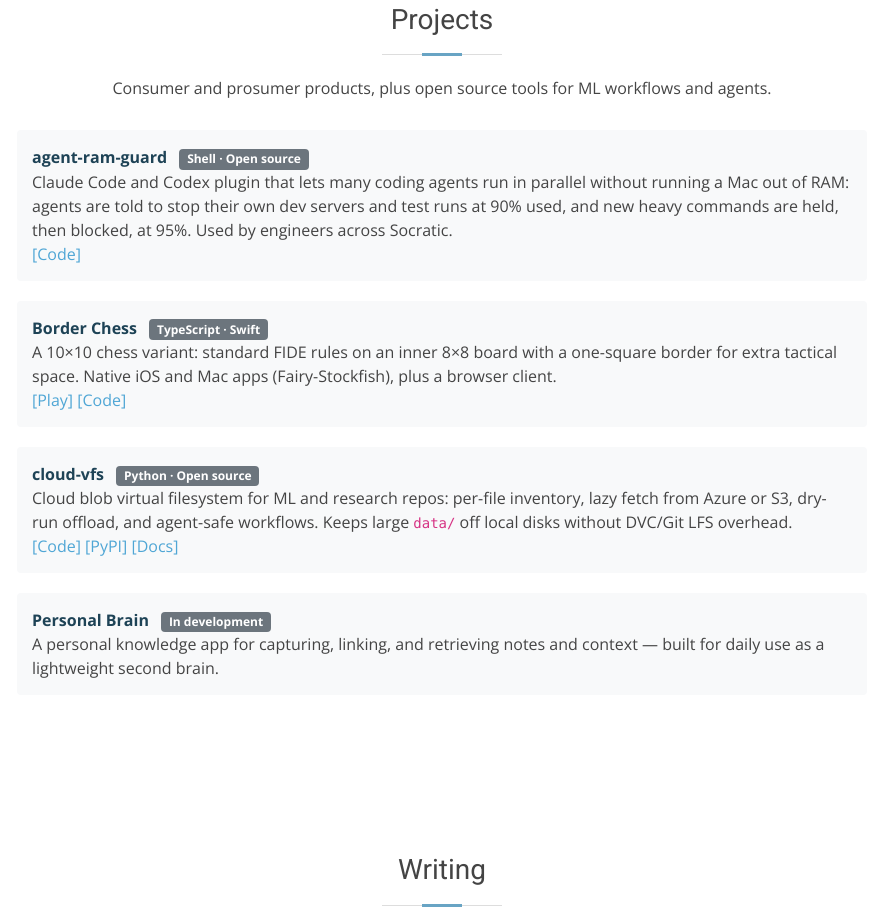
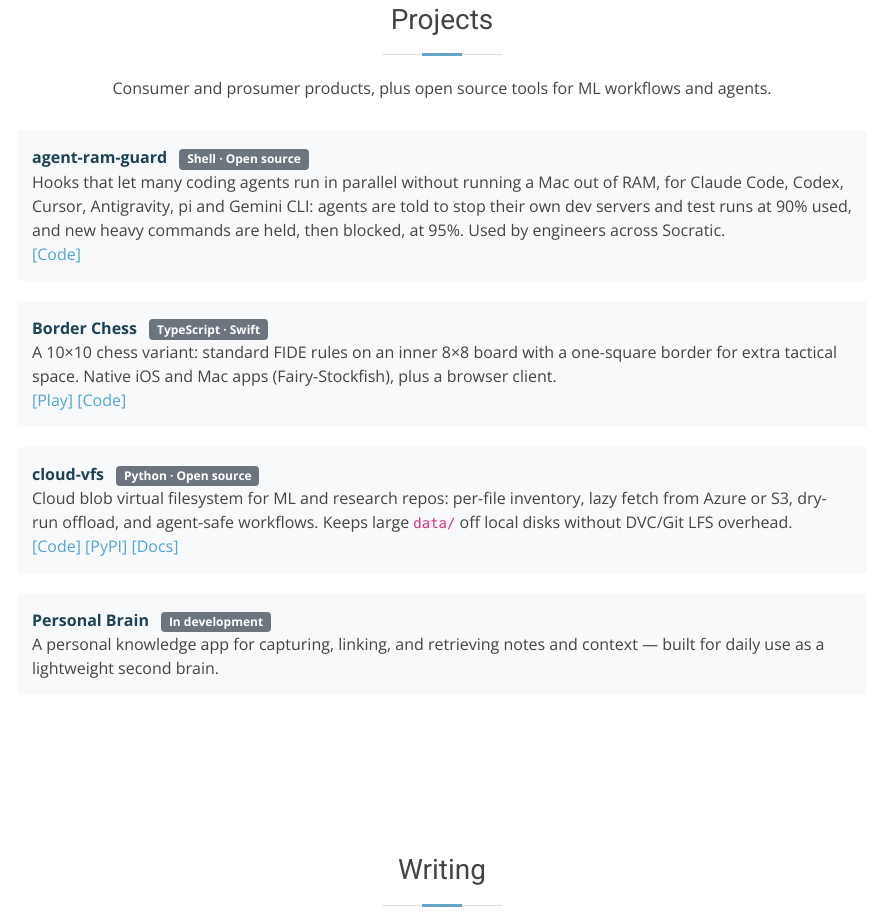
Before and after one commit to sahasrarjn/sahasrarjn.github.io, a plain HTML site: page index.html in a window 1280 px wide. Shown: the part 3318-4242 px from the top of the page, without its empty margins (198-1080 px from the left). Drawn offline with nearby package versions, Linux system fonts and the light colour scheme.

Commit message:
Projects: agent-ram-guard now covers Cursor, Antigravity, pi and Gemini CLI

```diff
--- a/index.html
+++ b/index.html
@@ -284,8 +284,9 @@
               <li style="margin-bottom: 20px; padding: 15px; background: #f8f9fa; border-radius: 4px; text-align: left;">
                 <strong style="color: #1e4356;">agent-ram-guard</strong>
                 <span class="badge bg-secondary" style="margin-left: 8px;">Shell · Open source</span><br>
-                Claude Code and Codex plugin that lets many coding agents run in parallel without running a Mac out of RAM:
-                agents are told to stop their own dev servers and test runs at 90% used, and new heavy commands are held, then blocked, at 95%.
+                Hooks that let many coding agents run in parallel without running a Mac out of RAM, for Claude Code, Codex, Cursor,
+                Antigravity, pi and Gemini CLI: agents are told to stop their own dev servers and test runs at 90% used, and new heavy
+                commands are held, then blocked, at 95%.
                 Used by engineers across Socratic.
                 <br>
                 <a href="https://github.com/sahasrarjn/agent-ram-guard" style="color: #4fa6d5;">[Code]</a>
```
